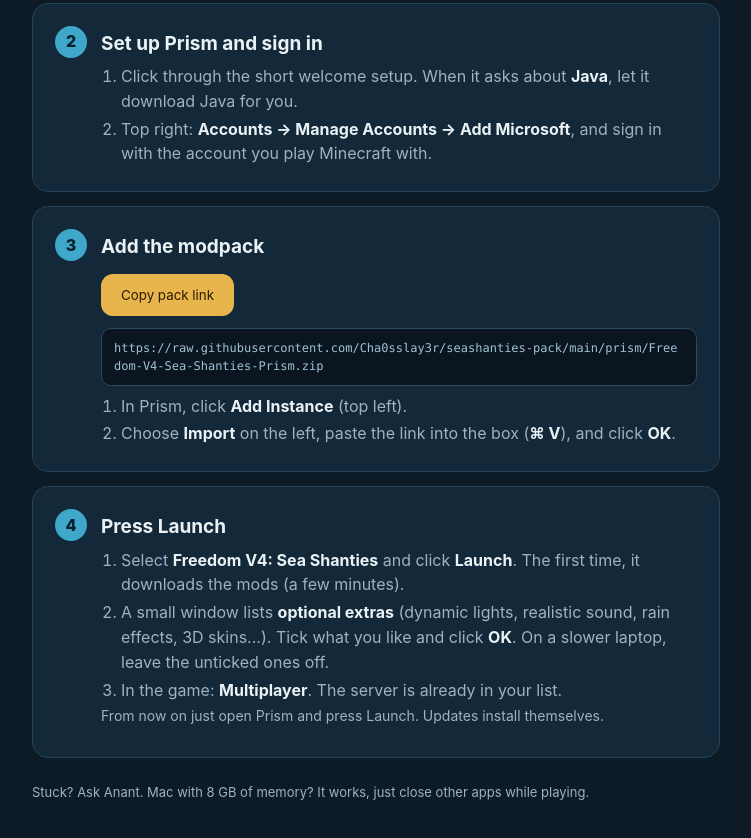
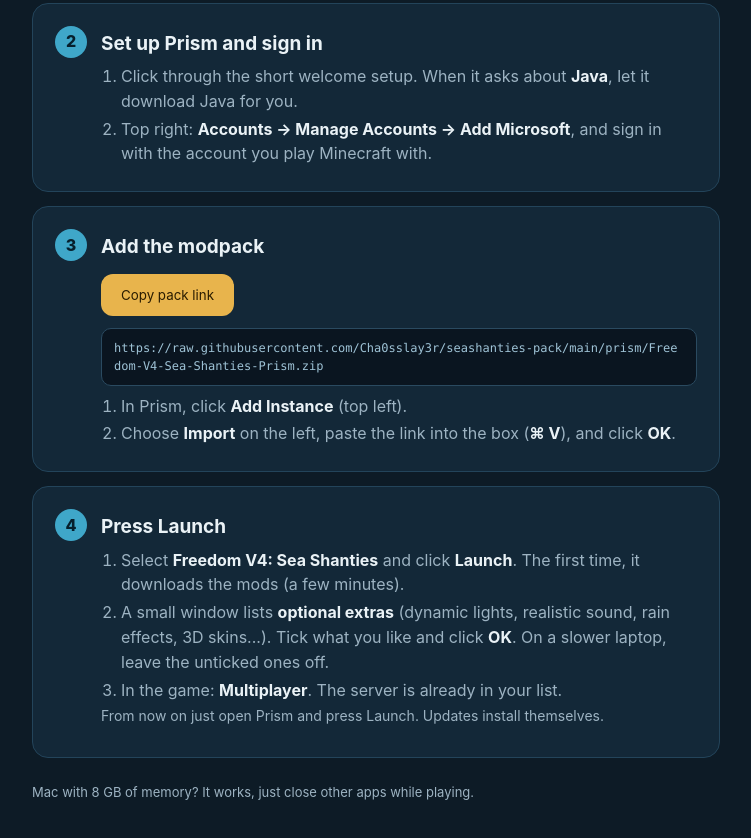
Before and after one commit to Cha0sslay3r/seashanties-pack, a plain HTML site: page docs/index.html in a window 1280 px wide. Shown: the part 479-1317 px from the top of the page, without its empty margins (264-1015 px from the left). Drawn offline with Linux system fonts and the light colour scheme; no server answers.

Commit message:
Join page: remove 'Stuck? Ask Anant.'
Co-Authored-By: Claude Opus 5.5 <noreply@anthropic.com>

```diff
--- a/docs/index.html
+++ b/docs/index.html
@@ -84,7 +84,7 @@
     <p class="note">From now on just open Prism and press Launch. Updates install themselves.</p>
   </div></div></section>
 
-  <footer>Stuck? Ask Anant. Mac with 8 GB of memory? It works, just close other apps while playing.</footer>
+  <footer>Mac with 8 GB of memory? It works, just close other apps while playing.</footer>
 </main>
 <script>
   // direct download links for the newest Prism release (falls back to prismlauncher.org if GitHub can't be reached)
```
